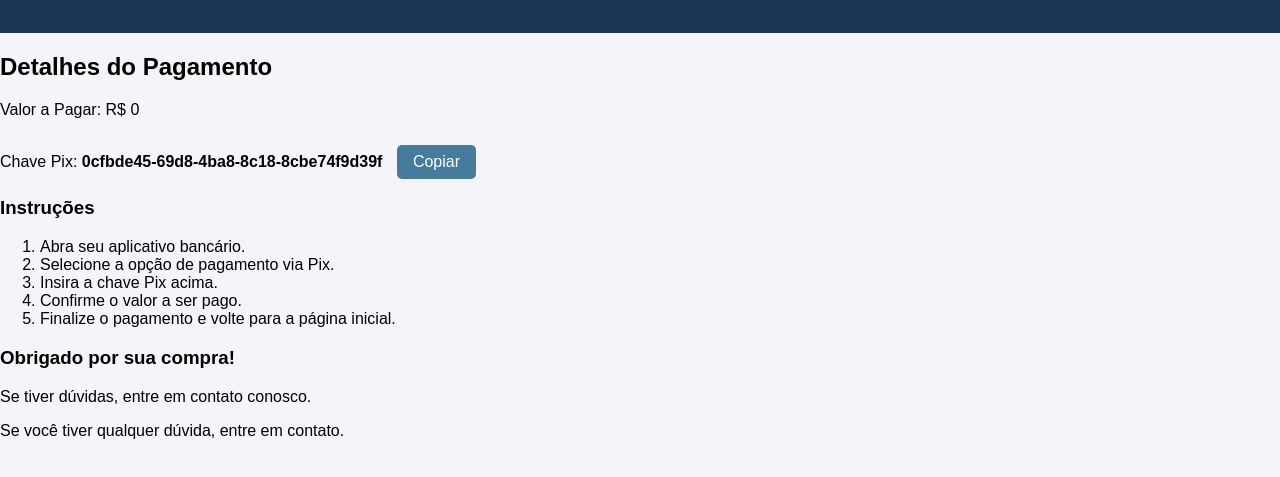
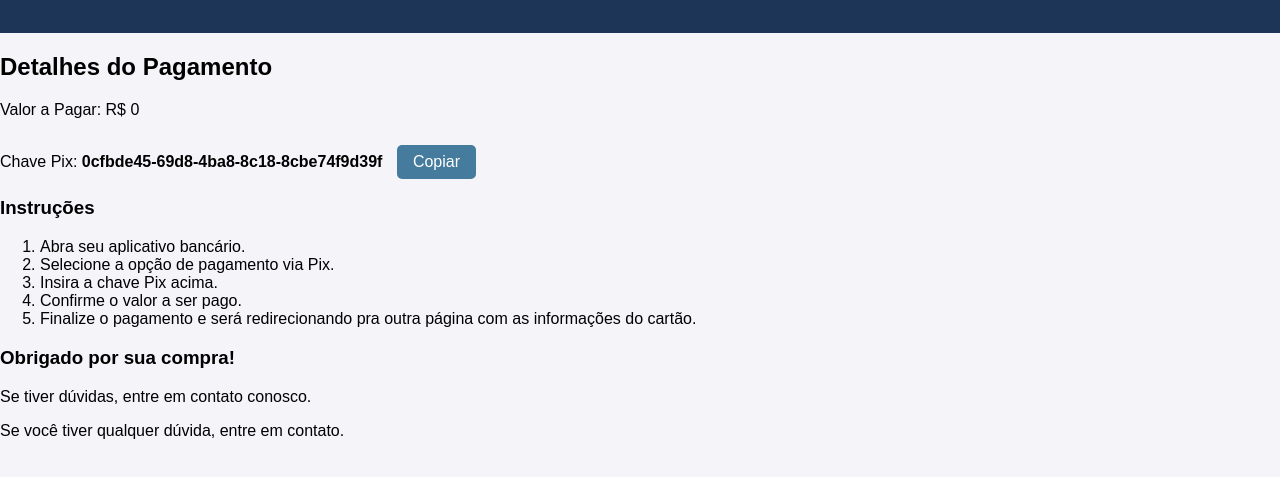
Before and after one commit to ASTROSANZ/Exometacards, a website: page public/confirmation.html in a window 1280 px wide. Shown: the part 121-598 px from the top of the page. Drawn offline with Linux system fonts and the light colour scheme.

Commit message:
Update confirmation.html

```diff
--- a/public/confirmation.html
+++ b/public/confirmation.html
@@ -25,7 +25,7 @@
                 <li>Selecione a opção de pagamento via Pix.</li>
                 <li>Insira a chave Pix acima.</li>
                 <li>Confirme o valor a ser pago.</li>
-                <li>Finalize o pagamento e volte para a página inicial.</li>
+                <li>Finalize o pagamento e será redirecionando pra outra página com as informações do cartão.</li>
             </ol>
         </div>
 
```
